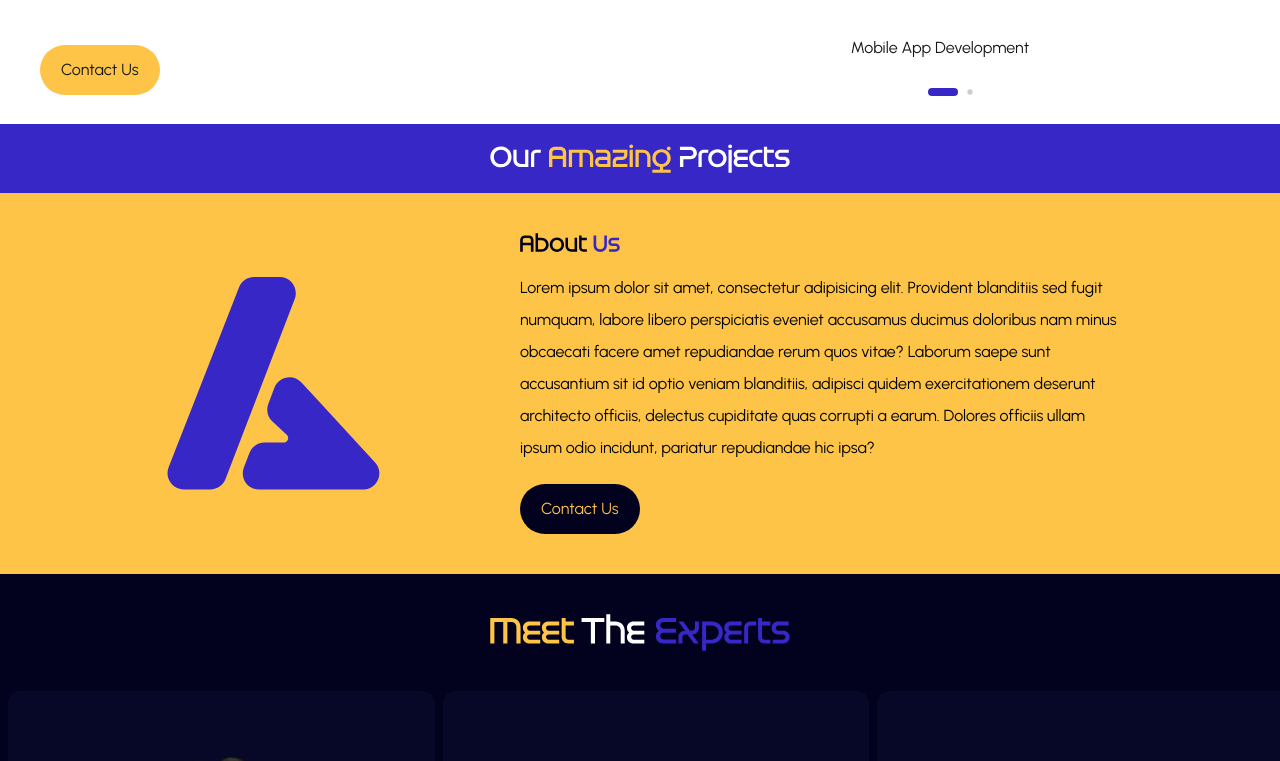
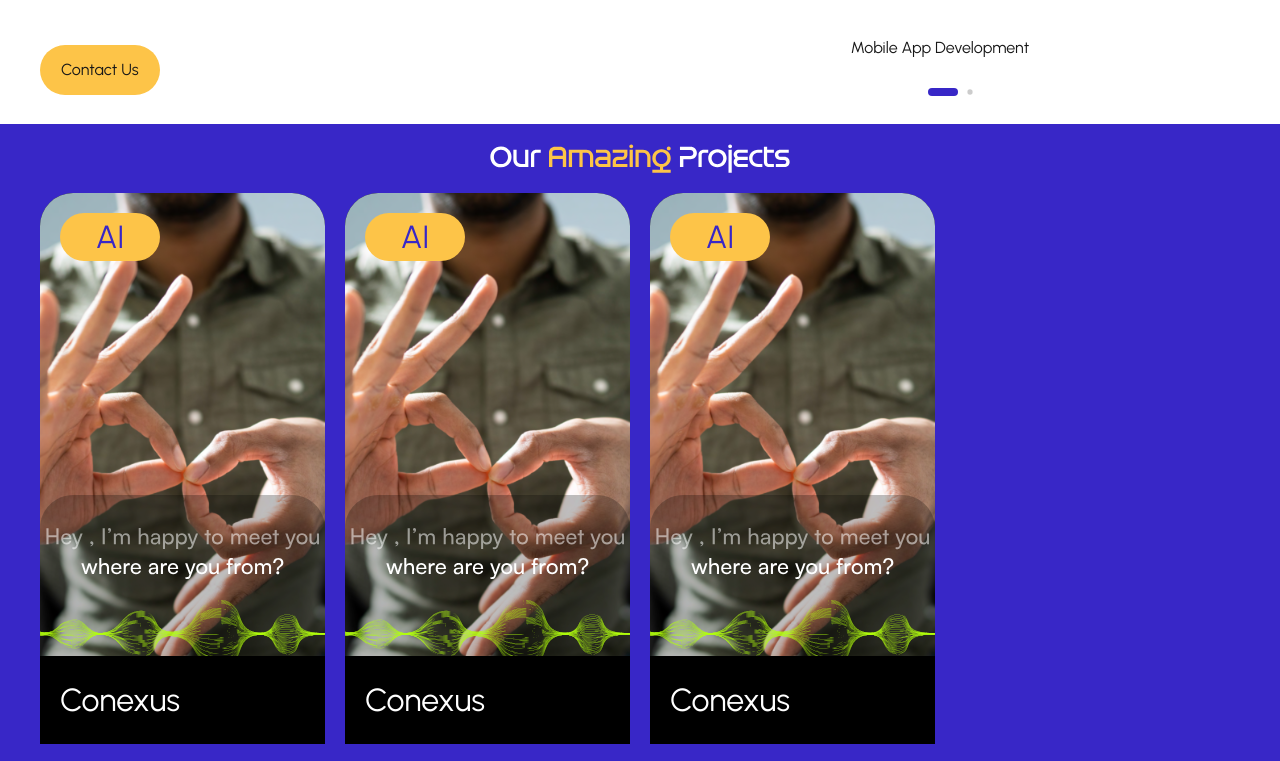
Before and after one commit to Brop-co/web-frontend, a Next.js app: page / in a window 1280 px wide. Shown: the part 874-1635 px from the top of the page. Built offline with nearby package versions, Linux system fonts and the light colour scheme.

Commit message:
added projects section

```diff
--- a/components/Landing/Projects/index.tsx
+++ b/components/Landing/Projects/index.tsx
@@ -1,19 +1,50 @@
+'use client'
+
+import { projects } from '@/utils/constants'
 import Image from 'next/image'
 import React from 'react'
+import { Swiper, SwiperSlide } from 'swiper/react'
+import { Pagination } from 'swiper/modules'
+
 
 function OurProjects({}) {
   return (
     <div
     id='projects'
-          className='w-full p-5 bg-[var(--color-1)] text-[var(--white)] h-auto flex items-center justify-evenly pl-10 pr-10'
+          className='w-full p-5 bg-[var(--color-1)] text-[var(--white)] h-auto flex flex-col items-center pl-10 pr-10'
     >
-
         <Image
         src={'/svg/projects_text.svg'}
         width={300}
         height={300}
         alt='Our Amazing Projects'
         />
+
+      <div className='mt-5 w-full grid grid-cols-4  gap-5'>
+            {
+              projects.map((project,index)=>(
+                <div key={index} className='w-full  relative'>
+                  <h1 className='absolute bg-[var(--color-2)] text-[2em] top-5 left-5 rounded-full text-[var(--color-1)] w-[100px] text-center '>
+                    {project.category}
+                  </h1>
+                  <Image
+                  src={project.image}
+                  width={200}
+                  height={200}
+                  alt={`Brop Inc, Brop's ${project.name}`}
+                  className='w-[100%] object-cover'
+                  />
+                  <div className='w-full absolute left-0 bg-black bottom-0 p-5'>
+                    <h1 className='text-[2em]'>
+                      {project.name}
+                    </h1>
+                </div>
+                </div>
+
+              ))
+            }
+
+        </div>
     </div>
   )
 }
--- a/utils/constants.ts
+++ b/utils/constants.ts
@@ -15,3 +15,10 @@
     { name: "Arsene Muvunyi", role: "Marketing Expert", image: "/svg/team/arsene.svg" },
     { name: "Remy Chiessa", role: "3D Model Designer", image: "/svg/team/chiessa.svg" },
 ]
+
+
+export const projects = [
+    {name:"Conexus", category: "AI", image:"/svg/conexus.svg"},
+    {name:"Conexus", category: "AI", image:"/svg/conexus.svg"},
+    {name:"Conexus", category: "AI", image:"/svg/conexus.svg"},
+]
```
Also changed, not shown: public/svg/conexus.svg (added).
